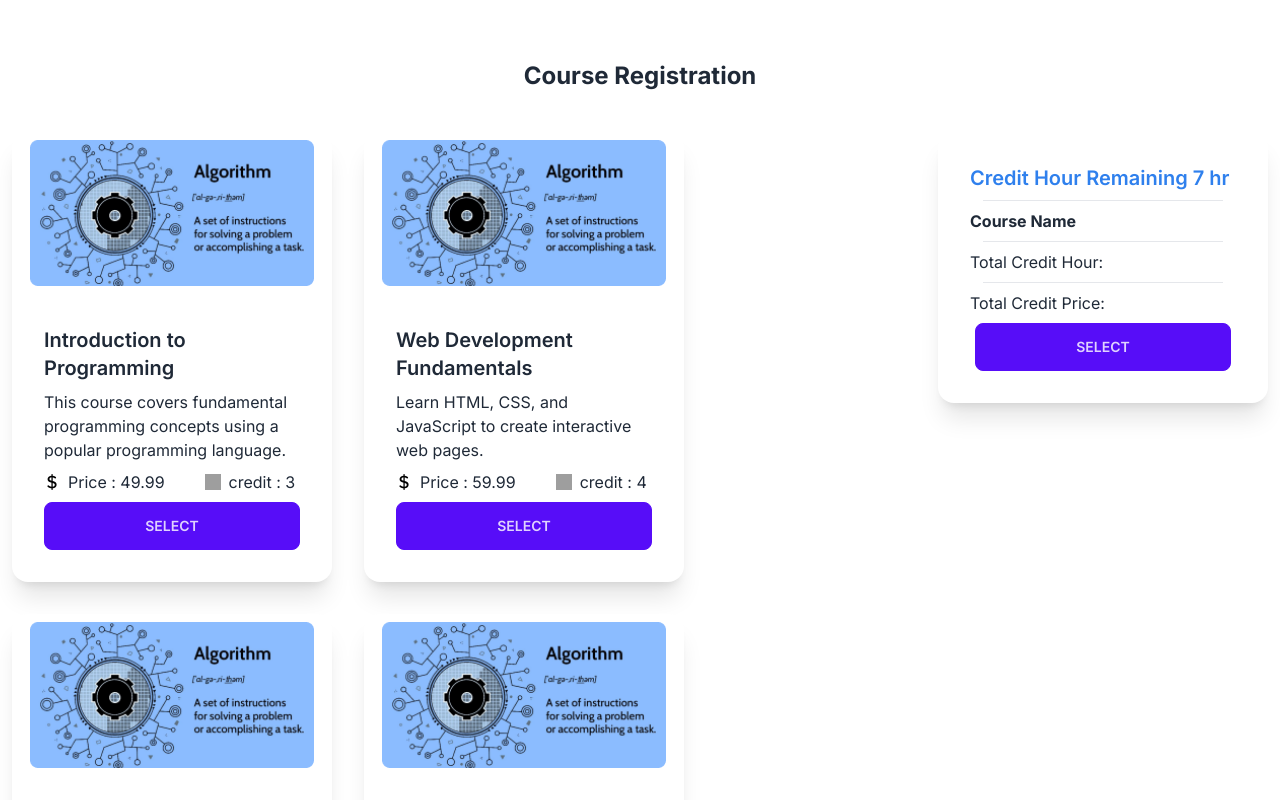
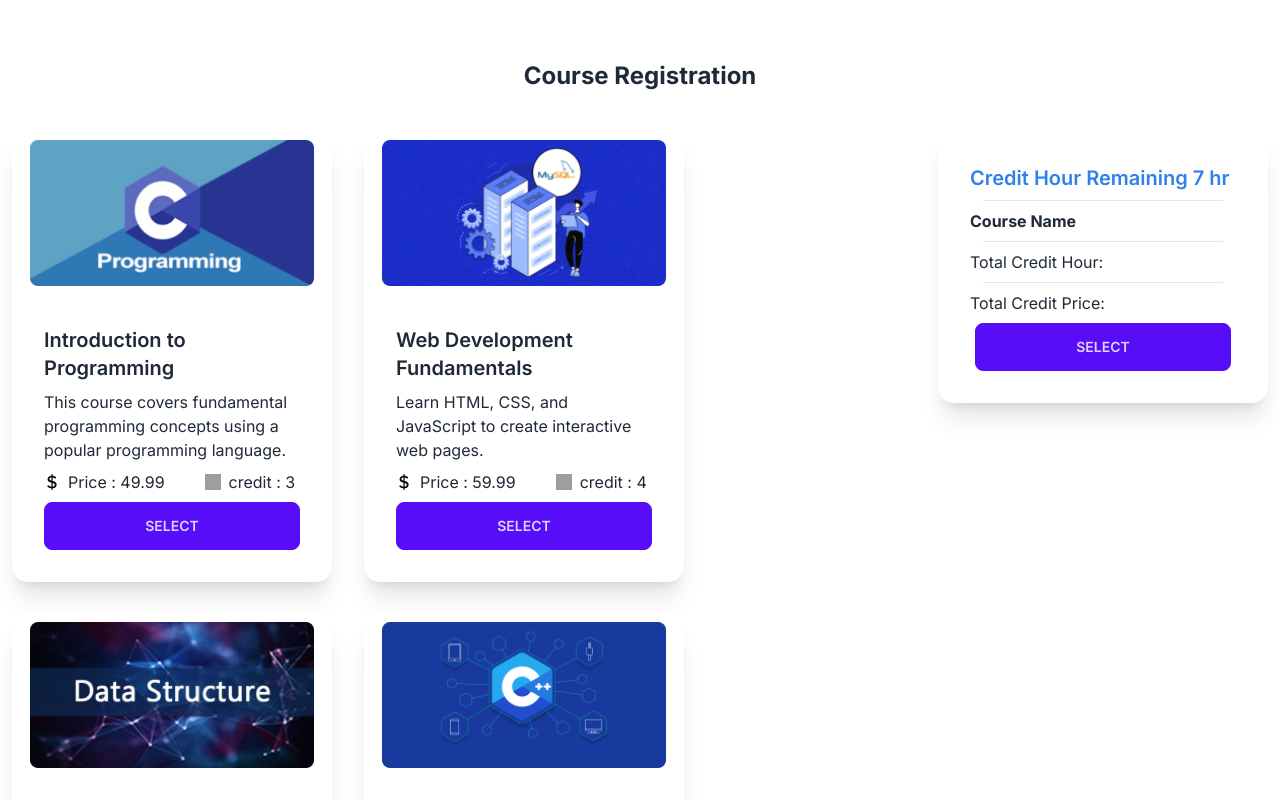
Before and after one commit to Sheikh551845/Course_Registration, a React (Vite) app in the folder assignment-7/: page / in a window 1280 px wide. Shown: the top 800 px of the page. Built offline with nearby package versions, Linux system fonts and the light colour scheme; grey boxes are pictures that could not be loaded.

Commit message:
photo added at card

```diff
--- a/assignment-7/src/components/card.jsx
+++ b/assignment-7/src/components/card.jsx
@@ -3,15 +3,19 @@ import React,{useEffect, useState} from 'react';
 
 function Card(props) {
 
-  const {courseName, intro, description, price, creditHours}=props.course;
-  console.log(courseName);
+  const {courseName, intro, description, price, creditHours, photo}=props.course;
+
+
+  const imageUrl =  `Asset/${photo}`
+
+
 
 
   return (
     <div>
  <div className="card w-80 bg-base-100 shadow-xl">
   <figure className="">
-    <img src="Asset/ai_essentials.png" alt="" className="rounded-xl w-[300px] p-2" />
+    <img src={imageUrl} alt="" className="rounded-xl w-[300px] p-2" />
   </figure>
   <div className="card-body  ">
     <h2 className="card-title text-left">{courseName}</h2>
```
Also changed, not shown: 2 other files (tests, documents, lock files or other folders).
